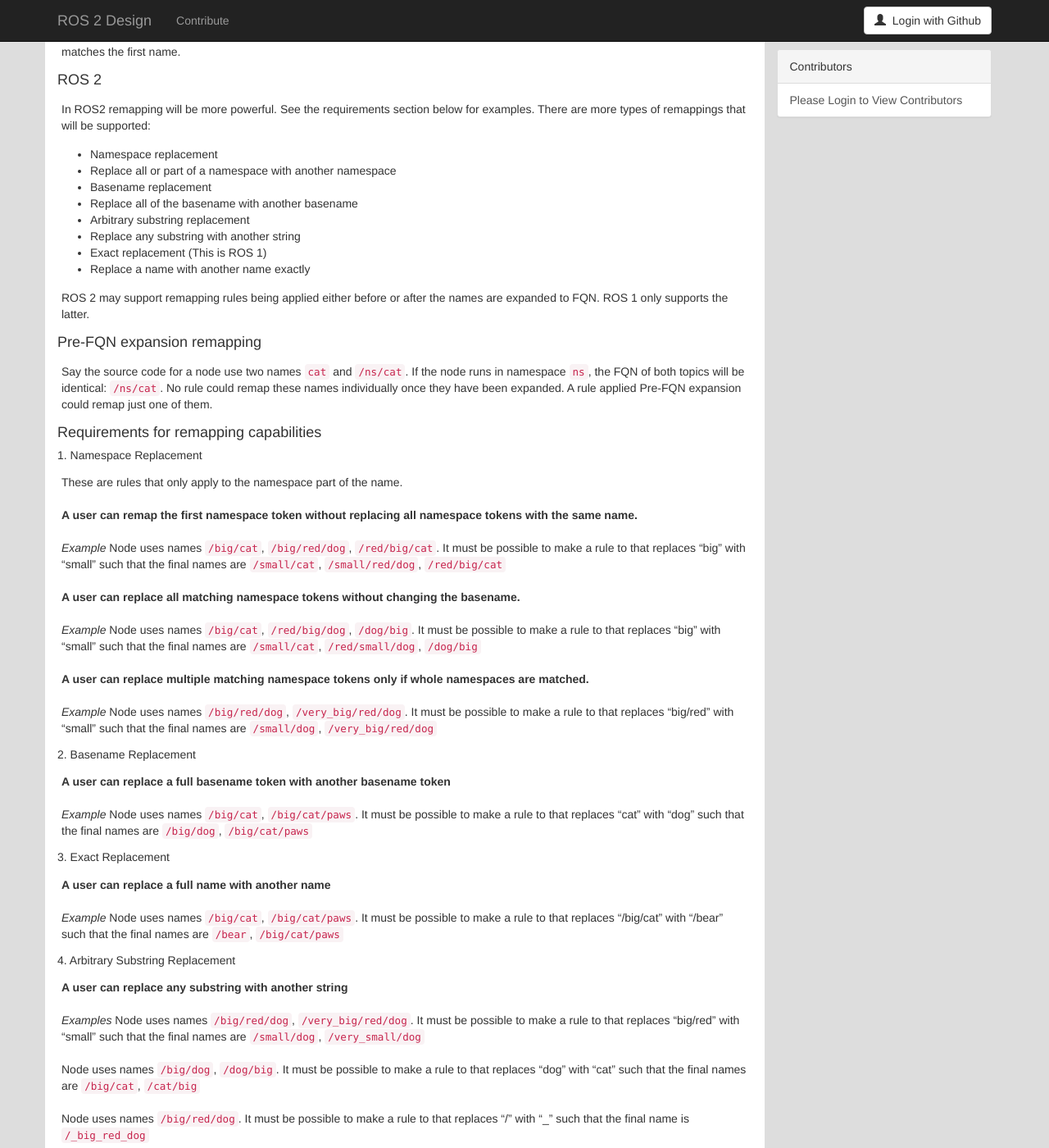
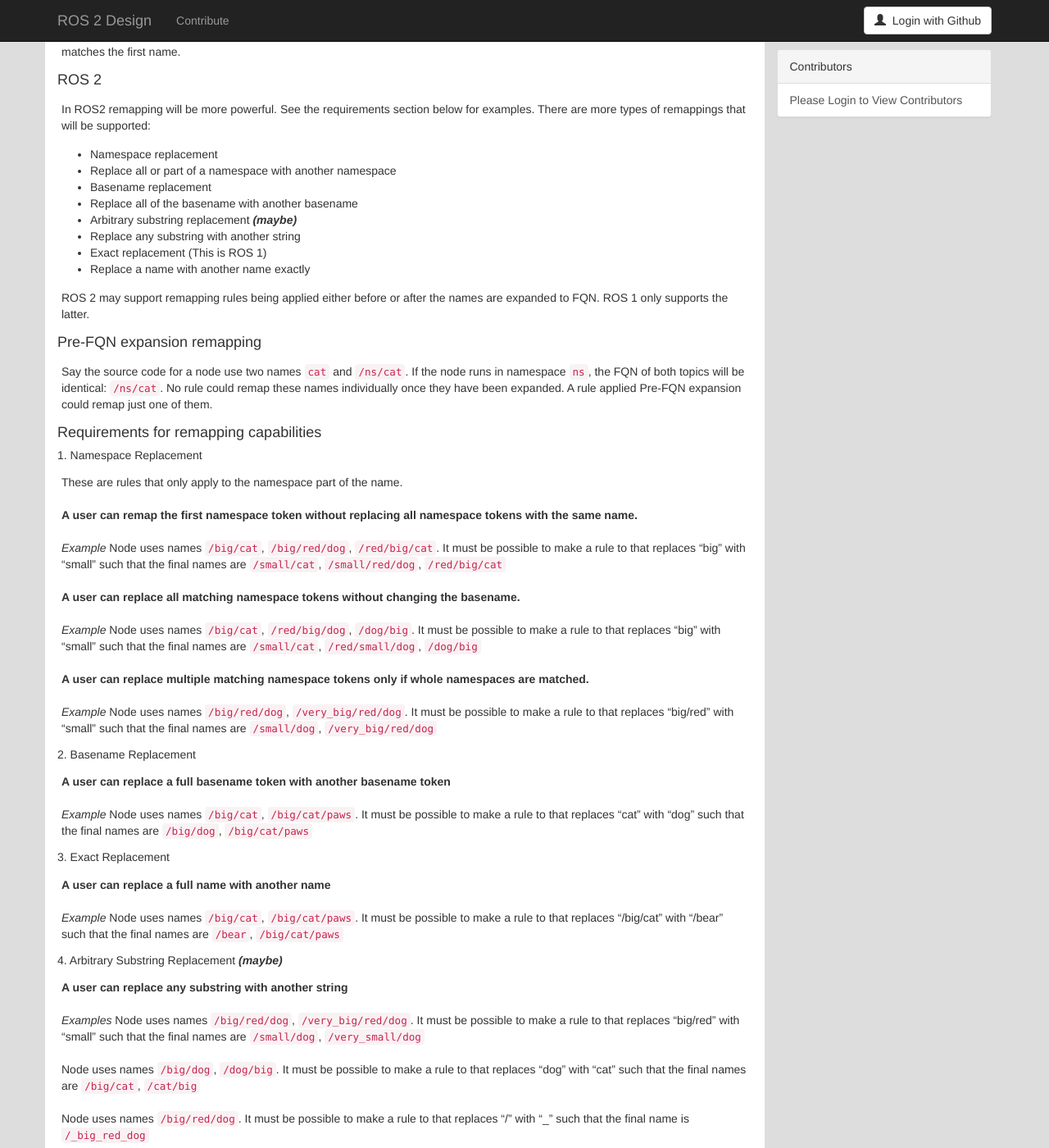
Before and after one commit to ros2/design, a Jekyll site: the page built from articles/remapping.md, in a window 1280 px wide and 1400 px high, scrolled down 218 px. Shown: the whole window at 82% size. Built offline with Jekyll 4.4.1, drawn with Linux system fonts in a browser that asks for light colours; nearby versions of some CDN libraries; our own code applies the rules of GitHub Pages for plain Markdown files.

Commit message:
Added 'maybe' disclaimer to Arbitrary substring replacement

```diff
--- a/articles/remapping.md
+++ b/articles/remapping.md
@@ -22,7 +22,7 @@
 
  - Replace all of the basename with another basename
 
-- Arbitrary substring replacement
+- Arbitrary substring replacement ***(maybe)***
 
  - Replace any substring with another string
 
@@ -75,7 +75,7 @@
 Node uses names `/big/cat`, `/big/cat/paws`.
 It must be possible to make a rule to that replaces "/big/cat" with "/bear" such that the final names are `/bear`, `/big/cat/paws`
 
-##### 4. Arbitrary Substring Replacement
+##### 4. Arbitrary Substring Replacement ***(maybe)***
 **A user can replace any substring with another string**
 
 *Examples*
```
